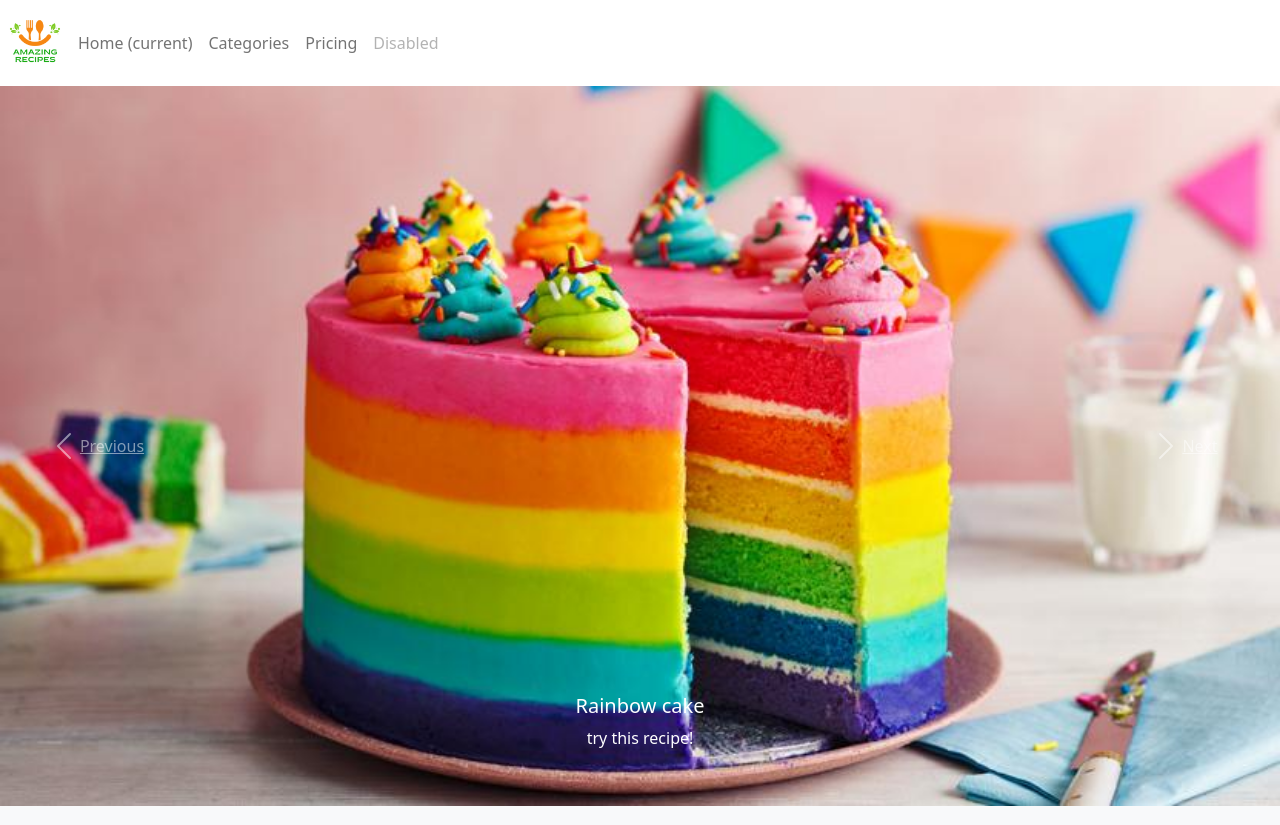
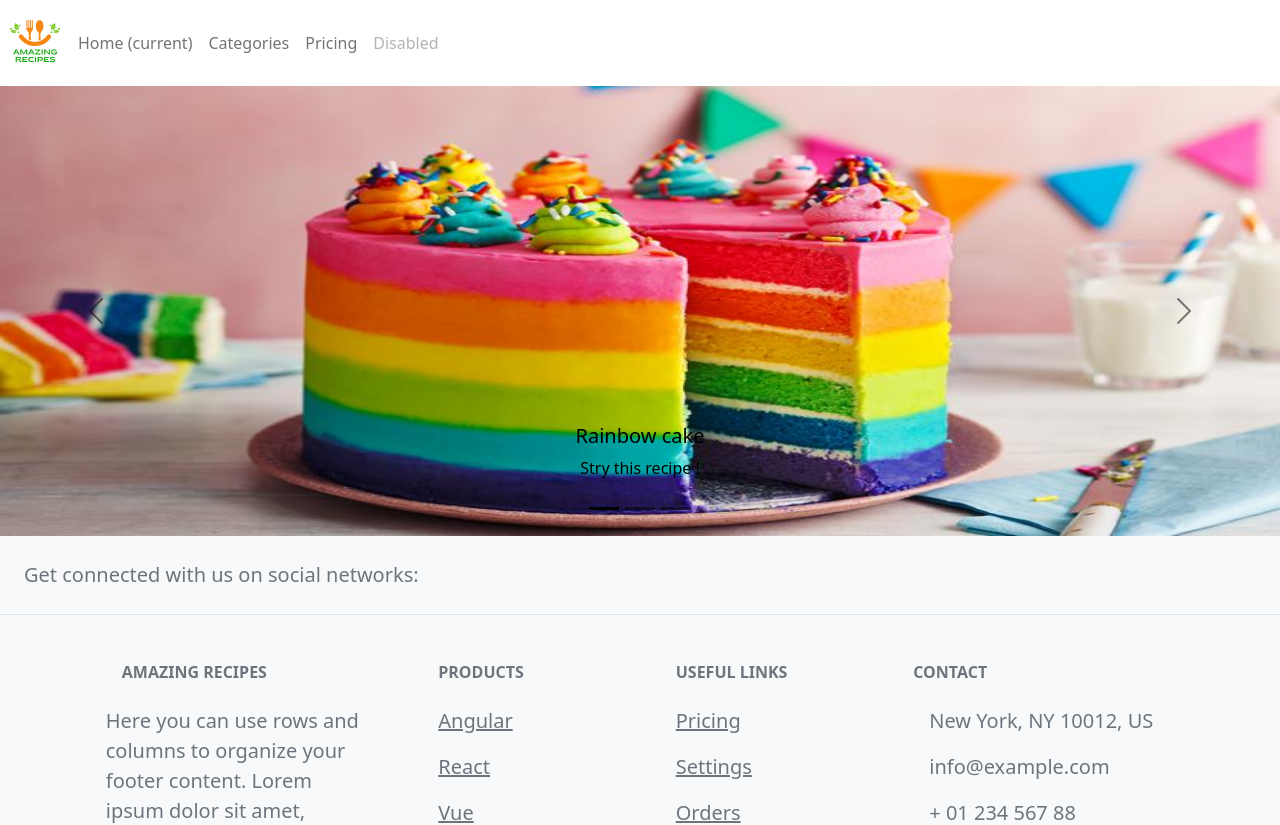
Before and after one commit to DataLyLa/MyRecipe, an Angular app: page / in a window 1280 px wide. Shown: the top 825 px of the page. Built offline with nearby package versions, Linux system fonts and the light colour scheme.

Commit message:
Modification in carousel and the bootstrap in index.html

```diff
--- a/angular.json
+++ b/angular.json
@@ -93,6 +93,7 @@
               "src/assets"
             ],
             "styles": [
+              "node_modules/bootstrap/dist/css/bootstrap.min.css",
               "src/styles.scss"
             ],
             "scripts": []
--- a/src/app/home/home.component.html
+++ b/src/app/home/home.component.html
@@ -1,46 +1,54 @@
-<div id="recipeCarousel" class="carousel slide" data-ride="carousel">
-    <ol class="carousel-indicators">
-        <li data-target="#recipeCarousel" data-slide-to="0" class="active"></li>
-        <li data-target="#recipeCarousel" data-slide-to="1"></li>
-        <li data-target="#recipeCarousel" data-slide-to="2"></li>
-    </ol>
+<!-- On peut mettre le "carousel" comme un component -->
+
+<div id="carouselExampleDark" class="carousel carousel-dark slide" data-bs-ride="carousel">
+  <div class="carousel-indicators">
+    <button type="button" data-bs-target="#carouselExampleDark" data-bs-slide-to="0" class="active" aria-current="true"
+      aria-label="Slide 1"></button>
+    <button type="button" data-bs-target="#carouselExampleDark" data-bs-slide-to="1" aria-label="Slide 2"></button>
+    <button type="button" data-bs-target="#carouselExampleDark" data-bs-slide-to="2" aria-label="Slide 3"></button>
+  </div>
   <div class="carousel-inner">
-        <div class="carousel-item active">
-            <img class="d-block w-100" src="../../assets/cake.jpeg" alt="cake recipe">
+    <div class="carousel-item active" data-bs-interval="10000">
+      <img [src]="slides[0].src" class="d-block w-100 img-carousel" [alt]="slides[0].title">
       <div class="carousel-caption d-none d-md-block">
-                <h5>Rainbow cake </h5>
-                <p>try this recipe!</p>
+        <h5>{{slides[0].title}}</h5>
+        <p>S{{slides[0].subtitle}}</p>
       </div>
-
+    </div>
+    <div class="carousel-item" data-bs-interval="2000">
+      <img [src]="slides[1].src" class="d-block w-100 img-carousel" [alt]="slides[1].title">
+      <div class="carousel-caption d-none d-md-block">
+        <h5>{{slides[1].title}}</h5>
+        <p>{{slides[1].subtitle}}</p>
+      </div>
     </div>
     <div class="carousel-item">
-            <img class="d-block w-100" src="../../assets/grilled-meat.jpeg" alt="grilled meat recipe">
-
+      <img [src]="slides[2].src" class="d-block w-100 img-carousel" [alt]="slides[2].title">
       <div class="carousel-caption d-none d-md-block">
-                <h5>Grilled meat</h5>
-                <p>try this recipe!</p>
+        <h5>{{slides[2].title}}</h5>
+        <p>{{slides[2].subtitle}}</p>
       </div>
-
     </div>
-        <div class="carousel-item">
-            <img class="d-block w-100" src="../../assets/pasta.jpeg" alt="pasta recipe">
-
-            <div class="carousel-caption d-none d-md-block">
-                <h5>Pasta</h5>
-                <p>try this recipe!</p>
   </div>
-
-        </div>
+  <button class="carousel-control-prev" type="button" data-bs-target="#carouselExampleDark" data-bs-slide="prev">
+    <span class="carousel-control-prev-icon" aria-hidden="true"></span>
+    <span class="visually-hidden">Previous</span>
+  </button>
+  <button class="carousel-control-next" type="button" data-bs-target="#carouselExampleDark" data-bs-slide="next">
+    <span class="carousel-control-next-icon" aria-hidden="true"></span>
+    <span class="visually-hidden">Next</span>
+  </button>
 </div>
 
 
+<!-- Fin de component "carousel" -->
 
-    <a class="carousel-control-prev" href="#recipeCarousel" role="button" data-slide="prev">
-        <span class="carousel-control-prev-icon" aria-hidden="true"></span>
-        <span class="sr-only">Previous</span>
-    </a>
-    <a class="carousel-control-next" href="#recipeCarousel" role="button" data-slide="next">
-        <span class="carousel-control-next-icon" aria-hidden="true"></span>
-        <span class="sr-only">Next</span>
-    </a>
-</div>
+<!-- Debut component "Cards" pour afficher au moins 6 catégries aléatoirement -->
+
+<!-- Fin component Cards -->
+
+
+<!-- Debut component "Avis des clients"  -->
+
+
+<!-- Fin de l'avis des clients -->
--- a/src/app/home/home.component.scss
+++ b/src/app/home/home.component.scss
@@ -0,0 +1,3 @@
+.img-carousel {
+  height: 450px;
+}
--- a/src/app/home/home.component.ts
+++ b/src/app/home/home.component.ts
@@ -3,11 +3,35 @@ import { Component } from '@angular/core';
 @Component({
   selector: 'app-home',
   templateUrl: './home.component.html',
-  styleUrls: ['./home.component.scss']
+  styleUrls: ['./home.component.scss'],
 })
 export class HomeComponent {
-  onclicknext() {
+  slides: any[] = new Array(3).fill({
+    id: -1,
+    src: '',
+    title: '',
+    subtitle: '',
+  });
+  constructor() {}
 
+  ngOnInit(): void {
+    this.slides[0] = {
+      id: 0,
+      src: '../../assets/cake.jpeg',
+      title: 'Rainbow cake',
+      subtitle: 'try this recipe !',
+    };
+    this.slides[1] = {
+      id: 1,
+      src: '../../assets/grilled-meat.jpeg',
+      title: 'Grilled meat',
+      subtitle: 'try this recipe !',
+    };
+    this.slides[2] = {
+      id: 2,
+      src: '../../assets/pasta.jpeg',
+      title: 'Pasta',
+      subtitle: 'try this recipe !',
+    };
   }
-
 }
--- a/src/index.html
+++ b/src/index.html
@@ -7,12 +7,23 @@
   <base href="/">
   <meta name="viewport" content="width=device-width, initial-scale=1">
   <link rel="icon" type="image/x-icon" href="favicon.ico">
+  <link href="https://cdn.jsdelivr.net/npm/bootstrap@5.2.3/dist/css/bootstrap.min.css" rel="stylesheet"
+    integrity="sha384-rbsA2VBKQhggwzxH7pPCaAqO46MgnOM80zW1RWuH61DGLwZJEdK2Kadq2F9CUG65" crossorigin="anonymous">
+  <script src="https://cdn.jsdelivr.net/npm/bootstrap@5.2.3/dist/js/bootstrap.bundle.min.js"
+    integrity="sha384-kenU1KFdBIe4zVF0s0G1M5b4hcpxyD9F7jL+jjXkk+Q2h455rYXK/7HAuoJl+0I4"
+    crossorigin="anonymous"></script>
 
 </head>
 
 <body>
   <app-root></app-root>
 
+  <script src="https://cdn.jsdelivr.net/npm/@popperjs/core@2.11.6/dist/umd/popper.min.js"
+    integrity="sha384-oBqDVmMz9ATKxIep9tiCxS/Z9fNfEXiDAYTujMAeBAsjFuCZSmKbSSUnQlmh/jp3"
+    crossorigin="anonymous"></script>
+  <script src="https://cdn.jsdelivr.net/npm/bootstrap@5.2.3/dist/js/bootstrap.min.js"
+    integrity="sha384-cuYeSxntonz0PPNlHhBs68uyIAVpIIOZZ5JqeqvYYIcEL727kskC66kF92t6Xl2V"
+    crossorigin="anonymous"></script>
 </body>
 
 </html>
--- a/src/styles.scss
+++ b/src/styles.scss
@@ -1,3 +1,3 @@
 /* You can add global styles to this file, and also import other style files */
 
-@import "~bootstrap/dist/css/bootstrap.css";
+// @import "~bootstrap/dist/css/bootstrap.css";
```
Lines whose indentation alone changed are shown as unchanged.
